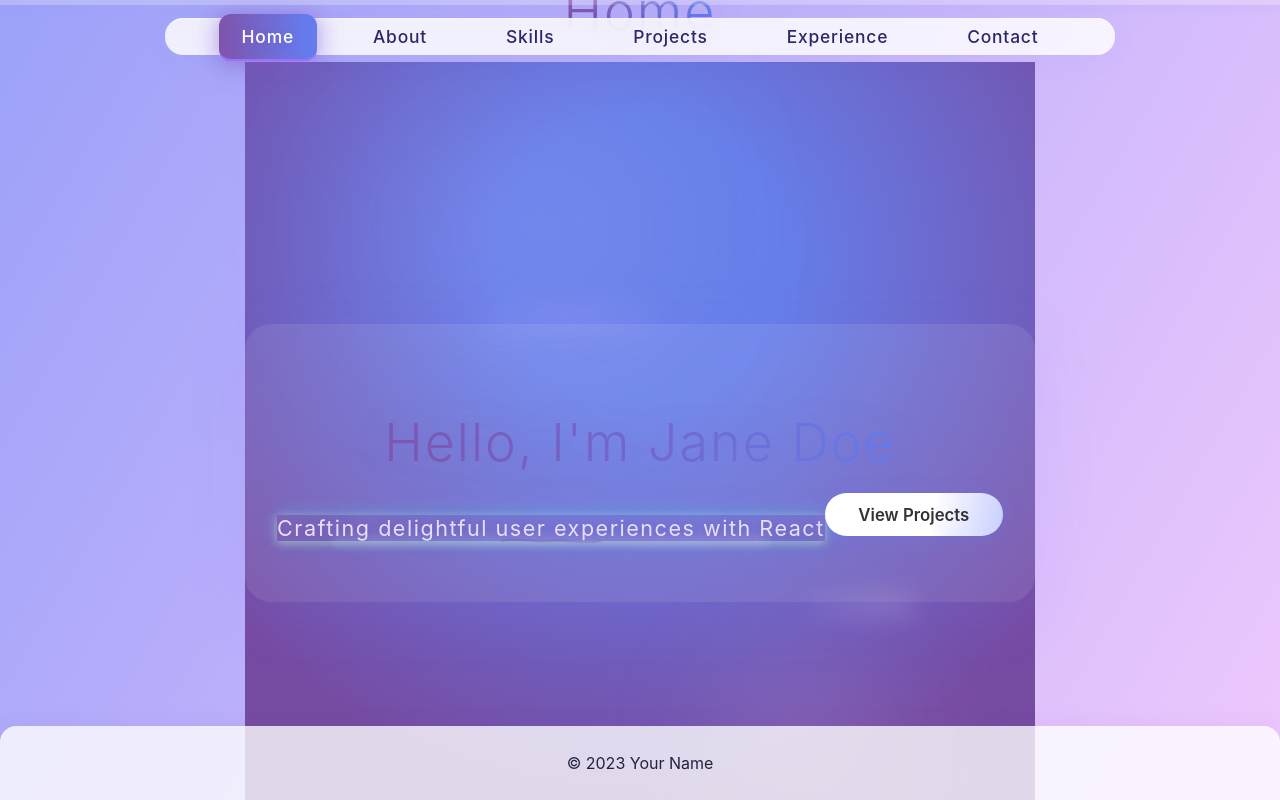
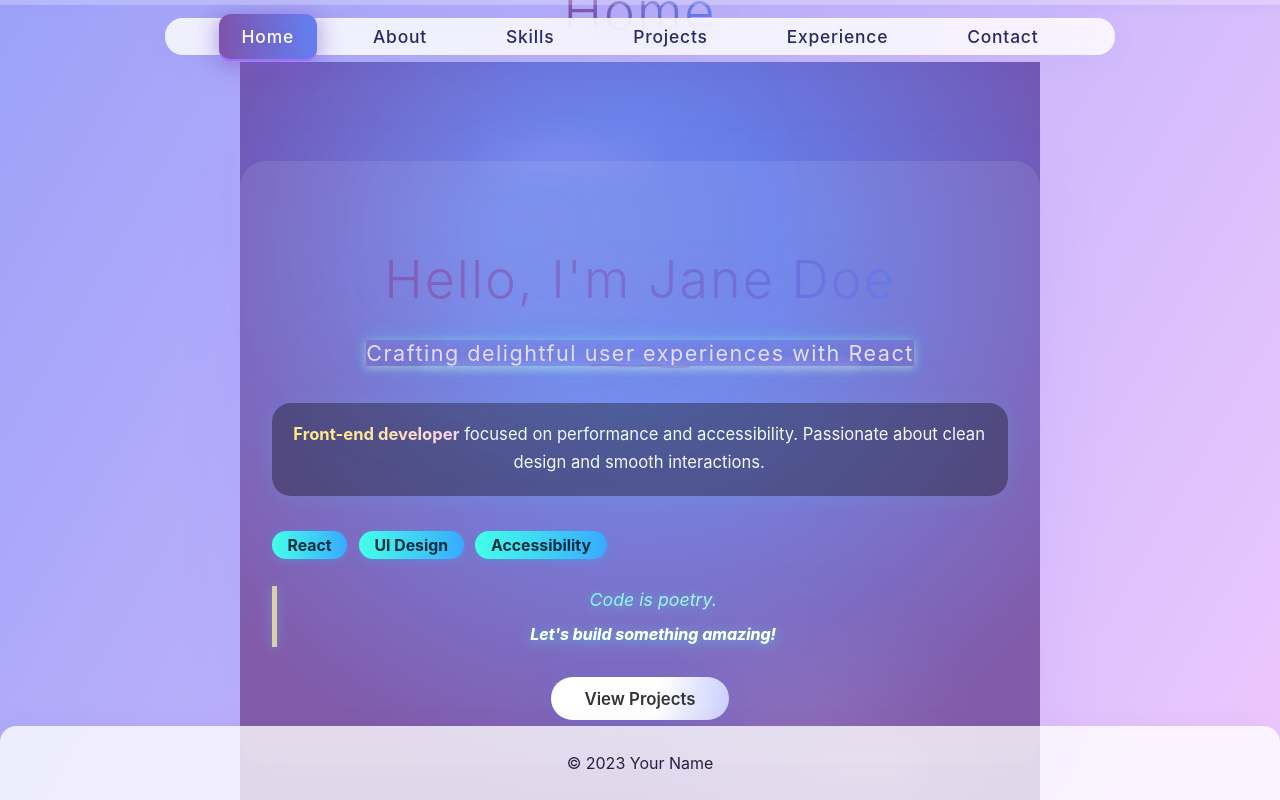
Before and after one commit to nhatha071503/portfolio, a React app: page / in a window 1280 px wide. Built offline with nearby package versions, Linux system fonts and the light colour scheme.

Commit message:
Enhance hero and cleanup components

```diff
--- a/src/components/ContactForm.jsx
+++ b/src/components/ContactForm.jsx
@@ -55,7 +55,9 @@ export default function ContactForm() {
           required
         />
       </label>
-      <button type="submit">Send</button>
+      <button type="submit" className="sparkle-hover glow-border">
+        Send
+      </button>
       {status === 'error' && (
         <p className="error-message">There was a problem sending your message.</p>
       )}
--- a/src/components/Hero.jsx
+++ b/src/components/Hero.jsx
@@ -9,6 +9,21 @@ export default function Hero() {
         <p className="tagline wave-underline glow-text">
           Crafting delightful user experiences with React
         </p>
+        <p className="hero-description">
+          <b>Front-end developer</b> focused on performance and accessibility.
+          Passionate about clean design and smooth interactions.
+        </p>
+        <div className="hero-skills">
+          {['React', 'UI Design', 'Accessibility'].map((skill) => (
+            <span key={skill} className="skill-tag sparkle-hover">
+              {skill}
+            </span>
+          ))}
+        </div>
+        <blockquote className="hero-quote">
+          Code is poetry.
+          <span>Let's build something amazing!</span>
+        </blockquote>
         <a className="cta sparkle-hover glow-border" href="#projects">
           View Projects
         </a>
```
Also changed, not shown: src/components/About.jsx (+3 -3 lines).
